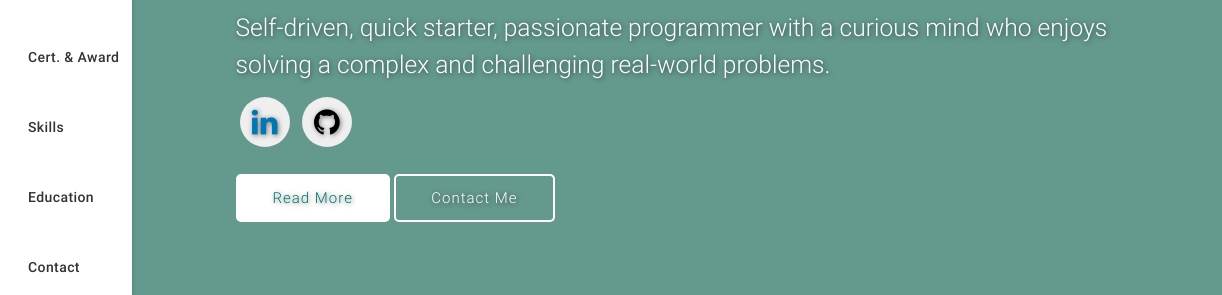
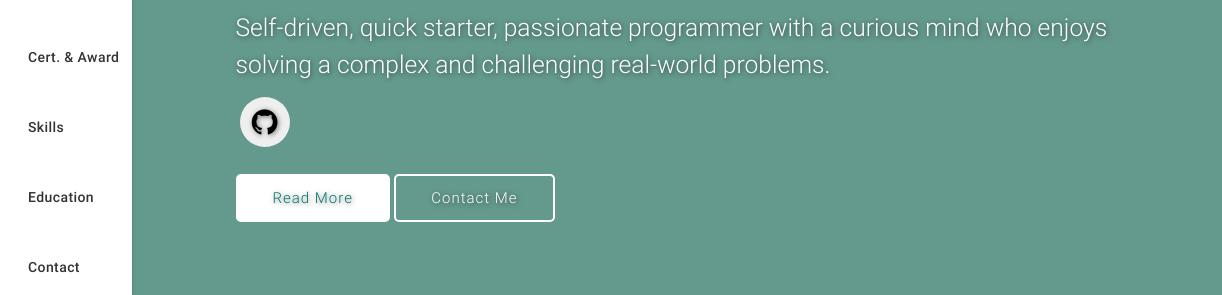
Before and after one commit to ljh4770/ljh4770.github.io, a plain HTML site: page index.html in a window 1280 px wide. Shown: the part 191-486 px from the top of the page, 58-1280 px from the left. Drawn offline with nearby package versions, Linux system fonts and the light colour scheme.

Commit message:
Docs: index.html - remove linkedin button

```diff
--- a/index.html
+++ b/index.html
@@ -203,11 +203,6 @@
               <h5>Self-driven, quick starter, passionate programmer with a curious mind who enjoys solving a complex and challenging real-world problems.</h5>
             </div>
             <div class="social">
-              <a href="http://linkedin.com/in/varadbhogayata" target="_blank">
-                <button class="icon-btn linkedin">
-                  <i class="fa fa-linkedin"></i>
-                </button>
-              </a>
               <a href="https://github.com/varadbhogayata/" target="_blank">
                 <button class="icon-btn github">
                   <i class="fa fa-github"></i>
```
